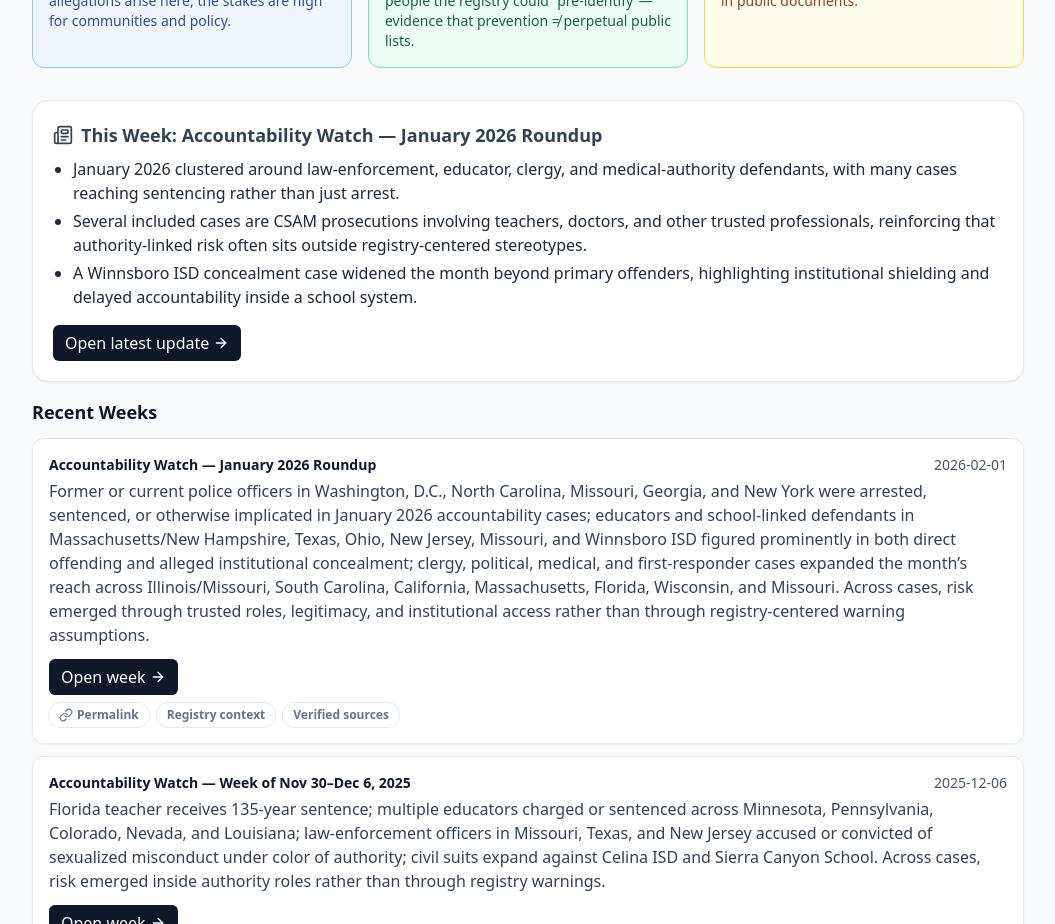
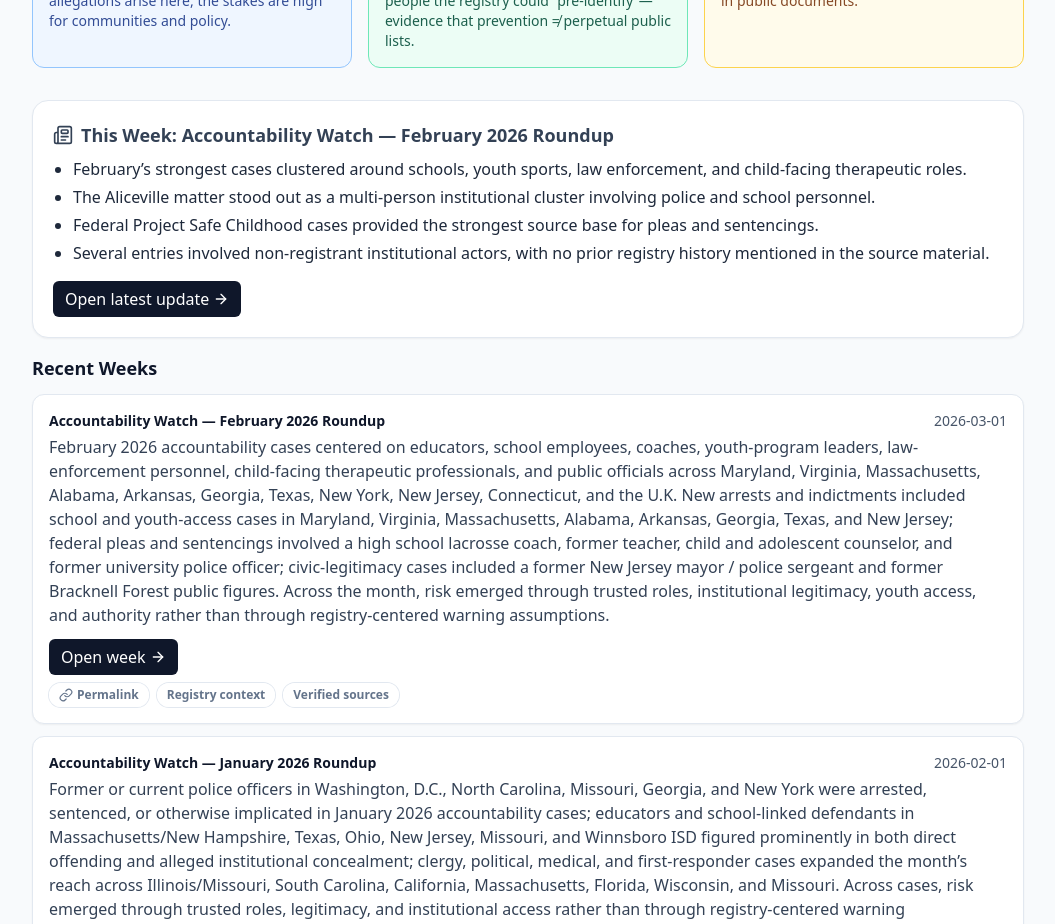
Before and after one commit to projectsolarrecon/Solar, a React (Vite) app: page /resources/accountability-watch in a window 1280 px wide. Shown: the part 700-1624 px from the top of the page, without its empty margins (112-1167 px from the left). Built offline with nearby package versions, Linux system fonts and the light colour scheme.

Commit message:
Update accountabilityWatch.ts

```diff
--- a/src/data/accountabilityWatch.ts
+++ b/src/data/accountabilityWatch.ts
@@ -7,6 +7,14 @@ export type AccountabilityItem = {
 };
 
 export const accountabilityWatch: AccountabilityItem[] = [
+{
+  date: "2026-03-01",
+  title: "Accountability Watch — February 2026 Roundup",
+  slug: "2026-03-01",
+  path: "/resources/accountability-watch/2026-03-01",
+  summary:
+    "February 2026 accountability cases centered on educators, school employees, coaches, youth-program leaders, law-enforcement personnel, child-facing therapeutic professionals, and public officials across Maryland, Virginia, Massachusetts, Alabama, Arkansas, Georgia, Texas, New York, New Jersey, Connecticut, and the U.K. New arrests and indictments included school and youth-access cases in Maryland, Virginia, Massachusetts, Alabama, Arkansas, Georgia, Texas, and New Jersey; federal pleas and sentencings involved a high school lacrosse coach, former teacher, child and adolescent counselor, and former university police officer; civic-legitimacy cases included a former New Jersey mayor / police sergeant and former Bracknell Forest public figures. Across the month, risk emerged through trusted roles, institutional legitimacy, youth access, and authority rather than through registry-centered warning assumptions.",
+},
 {
   date: "2026-02-01",
   title: "Accountability Watch — January 2026 Roundup",
```
